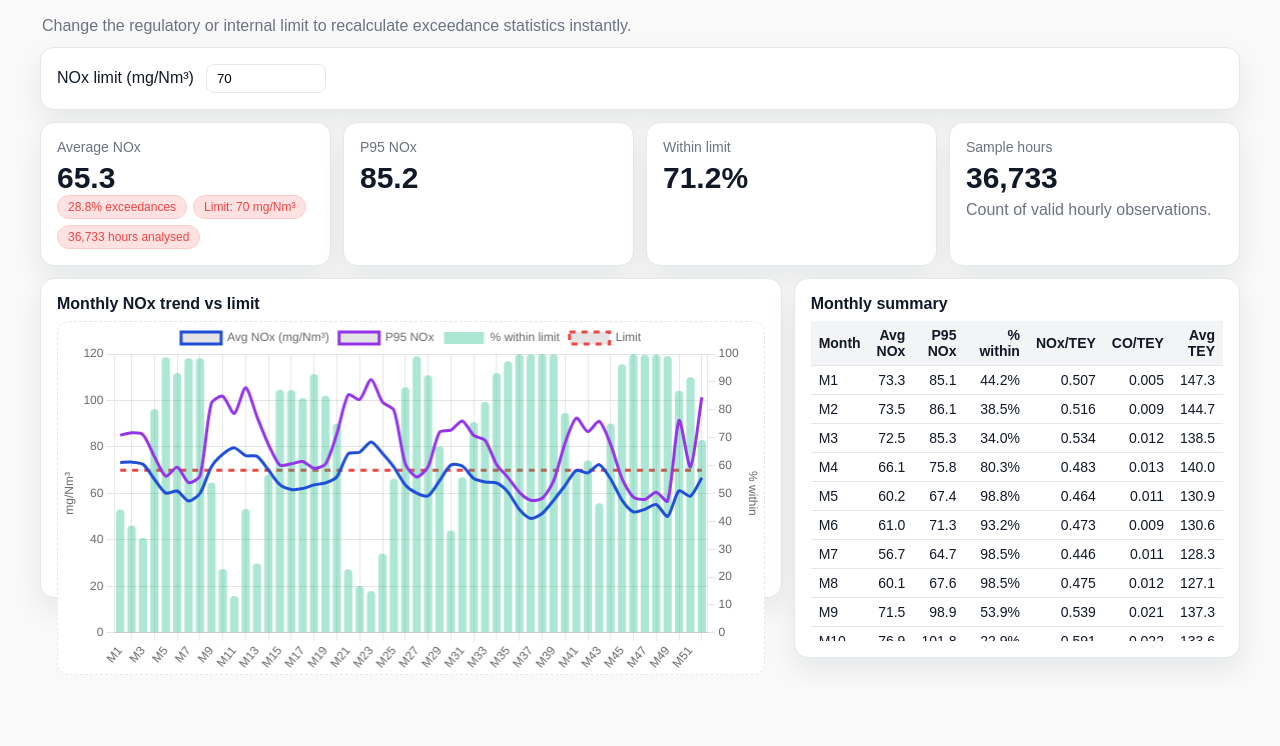
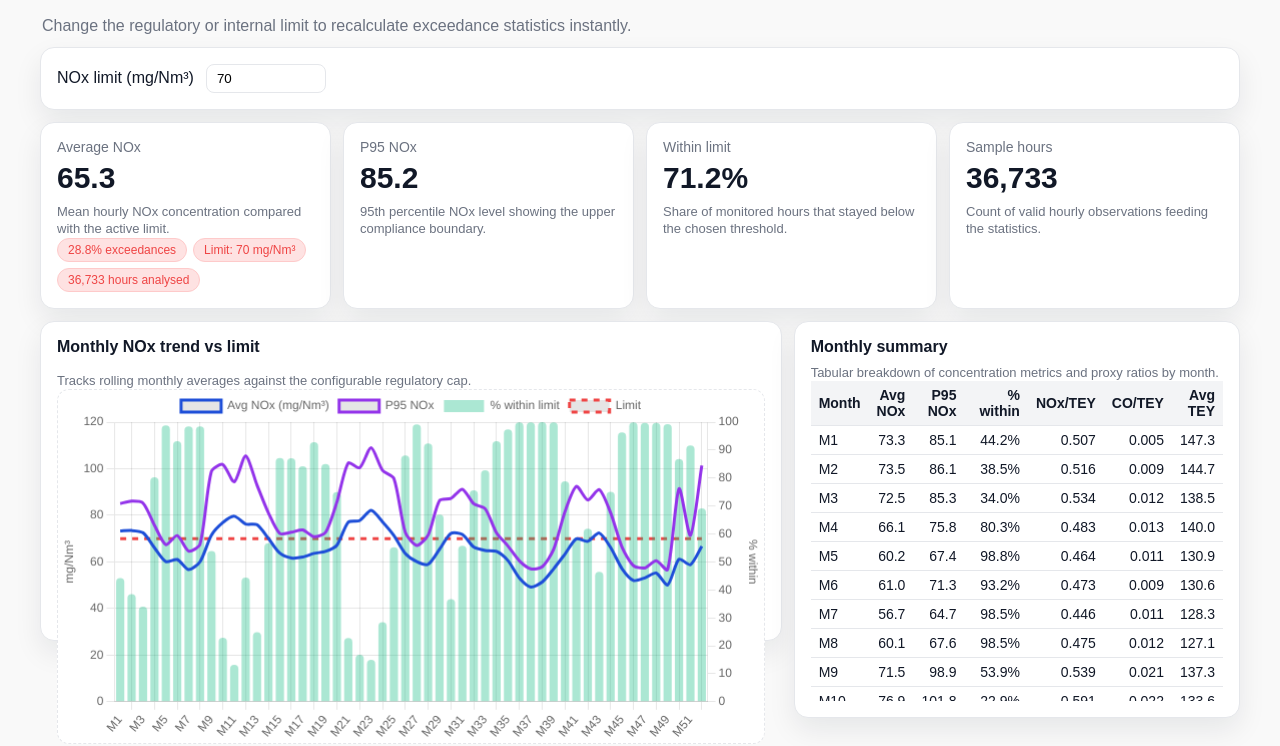
Before and after one commit to Mr-awesom/sustainability_indicators, a Flask app: page /dashboard in a window 1280 px wide. Shown: the part 289-1035 px from the top of the page. Before the commit the page ends 964 px from the top, so only its background shows below. Run offline with Flask 3, Linux system fonts and the light colour scheme.

Commit message:
Add metric descriptions and improve documentation

```diff
--- a/static/style.css
+++ b/static/style.css
@@ -63,6 +63,7 @@ body{margin:0;font-family:system-ui,-apple-system,Segoe UI,Roboto,Helvetica,Aria
 }
 .kpi-label{color:var(--muted);font-size:14px;margin-bottom:6px}
 .kpi-value{font-size:clamp(22px,3vw,30px);font-weight:800}
+.kpi-desc{margin:8px 0 0;color:var(--muted);font-size:13px;line-height:1.35;clear:both}
 .good{color:var(--good)}.warn{color:var(--warn)}.bad{color:var(--bad)}
 .kpi-chips{display:flex;flex-wrap:wrap;gap:6px}
 .chip{font-size:12px;padding:4px 10px;border-radius:999px;border:1px solid var(--ring);background:#fafafa}
--- a/templates/tabs.html
+++ b/templates/tabs.html
@@ -44,32 +44,37 @@
           <div class="card">
             <div class="kpi-label">Average NOx</div>
             <div class="kpi-value" id="kpi-nox-avg">–</div>
+            <p class="kpi-desc">Mean hourly NOx concentration compared with the active limit.</p>
             <div class="kpi-chips" id="nox-kpi-chips"></div>
           </div>
           <div class="card">
             <div class="kpi-label">P95 NOx</div>
             <div class="kpi-value" id="kpi-nox-p95">–</div>
+            <p class="kpi-desc">95th percentile NOx level showing the upper compliance boundary.</p>
           </div>
           <div class="card">
             <div class="kpi-label">Within limit</div>
             <div class="kpi-value" id="kpi-nox-within">–</div>
+            <p class="kpi-desc">Share of monitored hours that stayed below the chosen threshold.</p>
           </div>
           <div class="card">
             <div class="kpi-label">Sample hours</div>
             <div class="kpi-value" id="kpi-nox-hours">–</div>
-            <p class="subhead" style="margin:6px 0 0">Count of valid hourly observations.</p>
+            <p class="kpi-desc">Count of valid hourly observations feeding the statistics.</p>
           </div>
         </div>
 
         <div class="grid-charts">
           <div class="card chart">
             <div class="chart-title">Monthly NOx trend vs limit</div>
+            <p class="kpi-desc">Tracks rolling monthly averages against the configurable regulatory cap.</p>
             <div class="chart-box">
               <canvas id="chartNoxMonthly"></canvas>
             </div>
           </div>
           <div class="card">
             <div class="chart-title">Monthly summary</div>
+            <p class="kpi-desc">Tabular breakdown of concentration metrics and proxy ratios by month.</p>
             <div class="table-wrap">
               <table>
                 <thead>
@@ -98,26 +103,31 @@
           <div class="card">
             <div class="kpi-label">Average NOx / TEY</div>
             <div class="kpi-value" id="kpi-nox-proxy">–</div>
+            <p class="kpi-desc">Average nitrogen oxides per unit of turbine equivalent load.</p>
           </div>
           <div class="card">
             <div class="kpi-label">Average CO / TEY</div>
             <div class="kpi-value" id="kpi-co-proxy">–</div>
+            <p class="kpi-desc">Carbon monoxide intensity normalised by generated electricity.</p>
           </div>
           <div class="card">
             <div class="kpi-label">Average load (TEY)</div>
             <div class="kpi-value" id="kpi-avg-load">–</div>
+            <p class="kpi-desc">Typical turbine load observed across the analysed period.</p>
           </div>
         </div>
 
         <div class="grid-charts">
           <div class="card chart">
             <div class="chart-title">Monthly proxy trend</div>
+            <p class="kpi-desc">Shows how normalised NOx and CO ratios evolve versus turbine output.</p>
             <div class="chart-box">
               <canvas id="chartProxyMonthly"></canvas>
             </div>
           </div>
           <div class="card">
             <div class="chart-title">Load quartile breakdown</div>
+            <p class="kpi-desc">Compares intensity metrics across operating load segments.</p>
             <div class="table-wrap">
               <table>
                 <thead>
@@ -144,31 +154,37 @@
           <div class="card">
             <div class="kpi-label">Net generation analysed</div>
             <div class="kpi-value" id="kpi-co2-mwh">–</div>
+            <p class="kpi-desc">Total electricity (MWh) covered by the emissions ledger.</p>
             <div class="kpi-chips" id="co2-kpi-chips"></div>
           </div>
           <div class="card">
             <div class="kpi-label">Total CO₂</div>
             <div class="kpi-value" id="kpi-co2-tonnes">–</div>
+            <p class="kpi-desc">Aggregated tonnes of carbon dioxide emitted in the timeframe.</p>
           </div>
           <div class="card">
             <div class="kpi-label">Avg carbon intensity</div>
             <div class="kpi-value" id="kpi-co2-intensity">–</div>
+            <p class="kpi-desc">Weighted average emissions per MWh produced.</p>
           </div>
           <div class="card">
             <div class="kpi-label">ETS exposure</div>
             <div class="kpi-value" id="kpi-co2-ets">–</div>
+            <p class="kpi-desc">Indicative market cost using the synthetic EUA pricing signal.</p>
           </div>
         </div>
 
         <div class="grid-charts two">
           <div class="card chart">
             <div class="chart-title">Monthly CO₂ emissions vs ETS cost</div>
+            <p class="kpi-desc">Contrasts tonnes emitted with the associated ETS liability each month.</p>
             <div class="chart-box">
               <canvas id="chartCo2Monthly"></canvas>
             </div>
           </div>
           <div class="card chart">
             <div class="chart-title">Carbon intensity trend</div>
+            <p class="kpi-desc">Highlights efficiency improvements or regressions over time.</p>
             <div class="chart-box">
               <canvas id="chartCo2Intensity"></canvas>
             </div>
@@ -177,6 +193,7 @@
 
         <div class="card" style="margin-top:12px">
           <div class="chart-title">Monthly CO₂ summary</div>
+          <p class="kpi-desc">Monthly ledger of production, emissions, intensity and ETS exposure.</p>
           <div class="table-wrap">
             <table>
               <thead>
@@ -197,18 +214,31 @@
   <section class="tab-panel {% if active_tab == 'regulationscore' %}show{% endif %}" id="tab-regulationscore" role="region" aria-labelledby="tabbtn-regulationscore">
     <div class="score-container">
       <div class="score-header">Regulatory Readiness Score</div>
+      <p class="subhead">Weighted view of how well the plant meets major compliance frameworks and reporting duties.</p>
       <div class="score-bar">
         <div class="score-fill" id="scoreFill" style="width: {{ reg_compliance.score or 0 }}%;">{{ reg_compliance.score or 0 }} /
           100</div>
       </div>
 
       <div class="score-breakdown">
-        <div class="score-item">EU ETS Compliance <span>{{ reg_compliance.ets or 0 }}%</span></div>
-        <div class="score-item">CSRD Alignment <span>{{ reg_compliance.csrd or 0 }}%</span></div>
-        <div class="score-item">EED Compliance <span>{{ reg_compliance.eed or 0 }}%</span></div>
-        <div class="score-item">US EPA GHG Reporting <span>{{ reg_compliance.epa_ghg or 0 }}%</span></div>
-        <div class="score-item">Data Quality & Traceability <span>{{ reg_compliance.data_quality or 0 }}%</span></div>
-        <div class="score-item">Deadlines & Gaps <span>{{ reg_compliance.reporting_gaps or 0 }}%</span></div>
+        <div class="score-item">EU ETS Compliance <span>{{ reg_compliance.ets or 0 }}%</span>
+          <p class="kpi-desc">Allowance management and verified reporting status.</p>
+        </div>
+        <div class="score-item">CSRD Alignment <span>{{ reg_compliance.csrd or 0 }}%</span>
+          <p class="kpi-desc">Progress against sustainability disclosure requirements.</p>
+        </div>
+        <div class="score-item">EED Compliance <span>{{ reg_compliance.eed or 0 }}%</span>
+          <p class="kpi-desc">Energy efficiency audits and improvement plans.</p>
+        </div>
+        <div class="score-item">US EPA GHG Reporting <span>{{ reg_compliance.epa_ghg or 0 }}%</span>
+          <p class="kpi-desc">Status of US greenhouse gas registration and submissions.</p>
+        </div>
+        <div class="score-item">Data Quality & Traceability <span>{{ reg_compliance.data_quality or 0 }}%</span>
+          <p class="kpi-desc">Confidence in measurement calibration and audit trails.</p>
+        </div>
+        <div class="score-item">Deadlines & Gaps <span>{{ reg_compliance.reporting_gaps or 0 }}%</span>
+          <p class="kpi-desc">Outstanding actions or overdue regulatory deliverables.</p>
+        </div>
       </div>
     </div>
 
```
Also changed, not shown: README.md.
